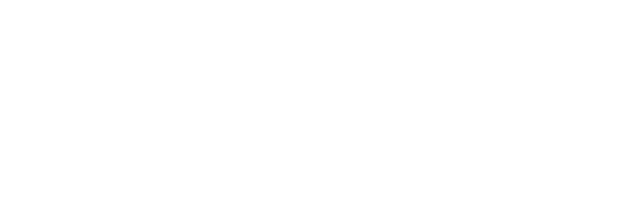
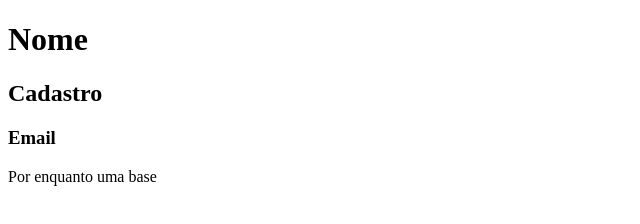
Before and after one commit to olucasfracaro/EmpregaMais, a plain HTML site: page frontend/index.html in a window 1280 px wide. Shown: the whole page, without its empty margins (0-640 px from the left). Drawn offline with Linux system fonts and the light colour scheme.

Commit message:
Mudanças base do body

```diff
--- a/frontend/index.html
+++ b/frontend/index.html
@@ -6,6 +6,7 @@
     <title>Metroform</title>
 </head>
 <body>
-
+    <h1>Nome</h1> <h2>Cadastro</h2> <h3>Email</h3>
+    <p>Por enquanto uma base</p>
 </body>
 </html>
```
